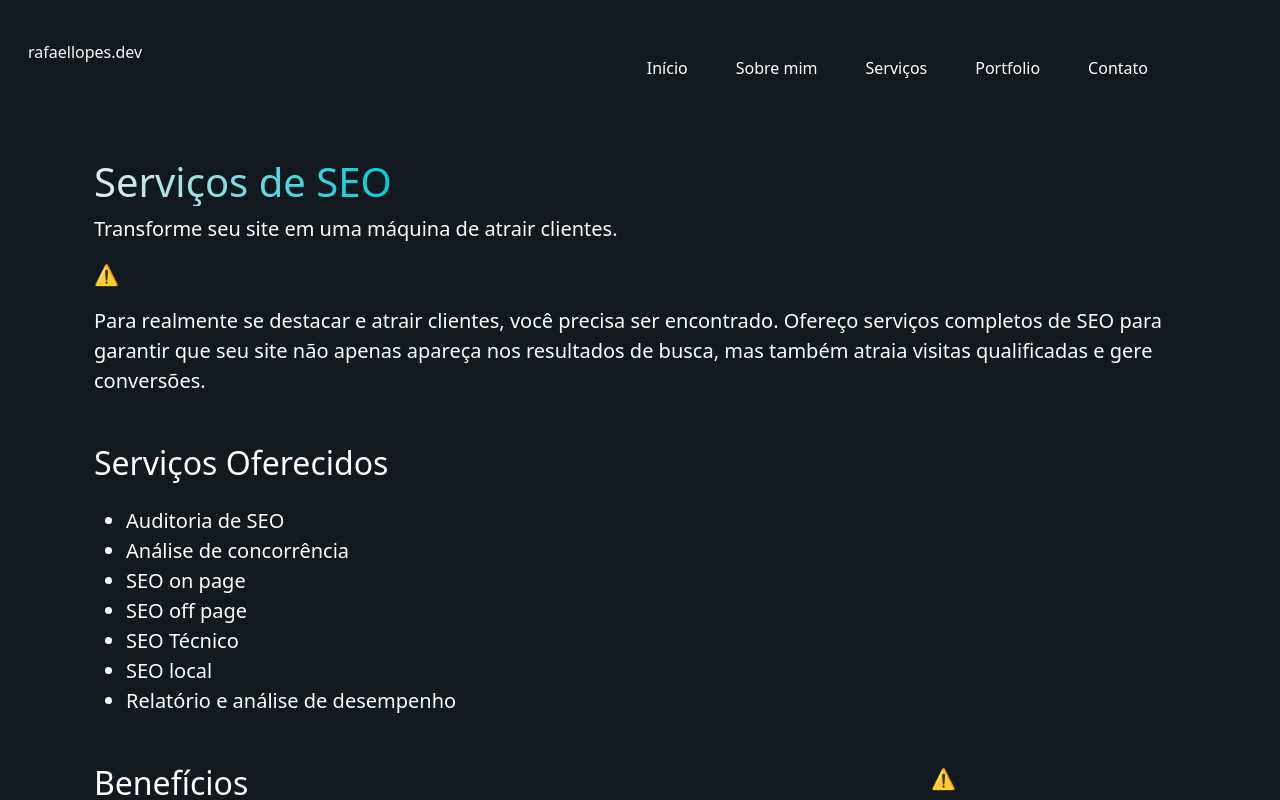
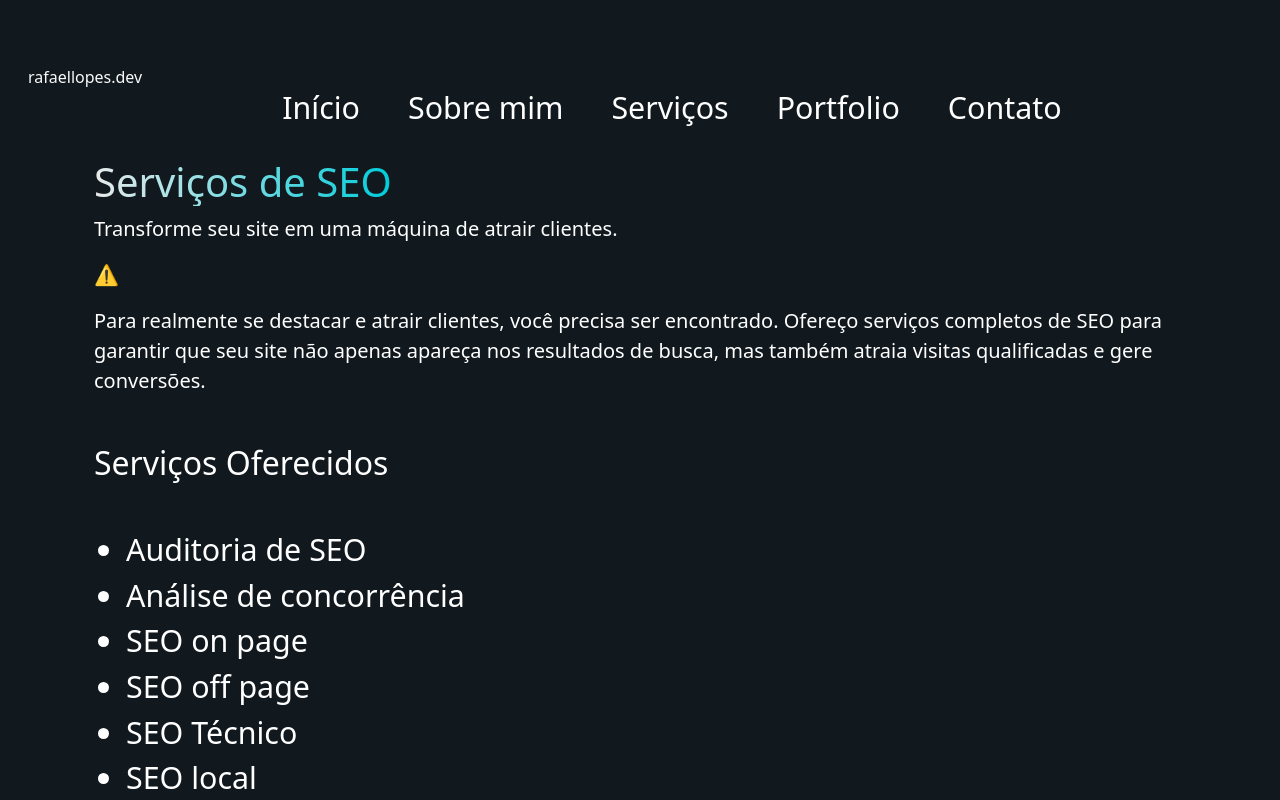
Before and after one commit to rafaeloliveiralopes/portfolio.v2, a Next.js app: page /seo-page in a window 1280 px wide. Shown: the top 800 px of the page. Built offline with nearby package versions, Linux system fonts and the light colour scheme; no server answers.

Commit message:
style(navbar): Increase navbar font size.

```diff
--- a/src/pages/about-page/About.modules.css
+++ b/src/pages/about-page/About.modules.css
@@ -46,6 +46,7 @@ main {
 #navbar,
 ul {
   margin: 2em 6em 0 0;
+  font-size: 1.9rem;
 }
 
 .navbar-brand {
--- a/src/pages/development-page/Development.modules.css
+++ b/src/pages/development-page/Development.modules.css
@@ -46,6 +46,7 @@ main {
 #navbar,
 ul {
   margin: 2em 6em 0 0;
+  font-size: 1.9rem;
 }
 
 .services h2 {
--- a/src/pages/seo-page/Seo.modules.css
+++ b/src/pages/seo-page/Seo.modules.css
@@ -46,6 +46,7 @@ main {
 #navbar,
 ul {
   margin: 2em 6em 0 0;
+  font-size: 1.9rem;
 }
 
 .services h2 {
--- a/src/pages/traffic-management-page/TrafficManagement.modules.css
+++ b/src/pages/traffic-management-page/TrafficManagement.modules.css
@@ -46,6 +46,7 @@ main {
 #navbar,
 ul {
   margin: 2em 6em 0 0;
+  font-size: 1.9rem;
 }
 
 .services h2 {
```
